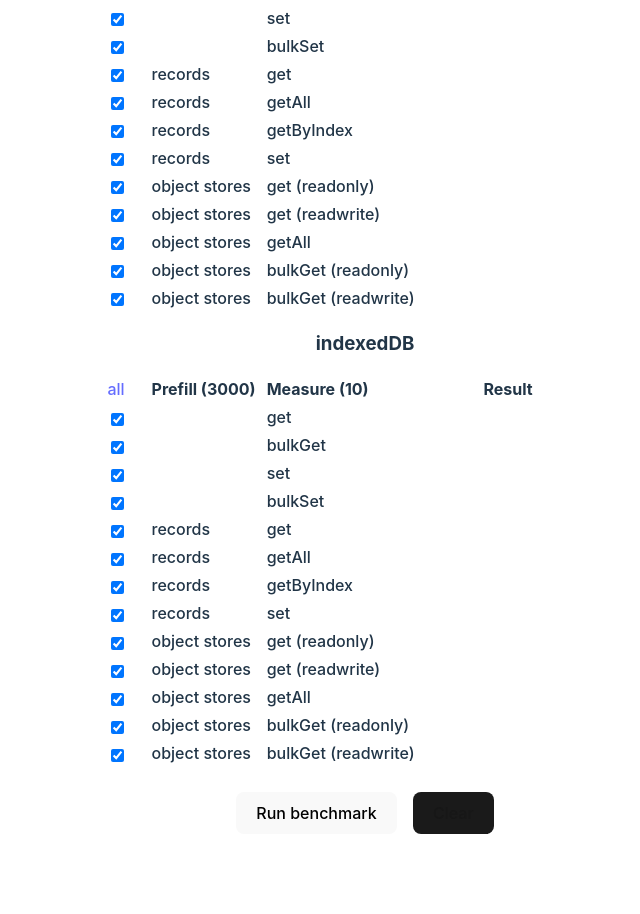
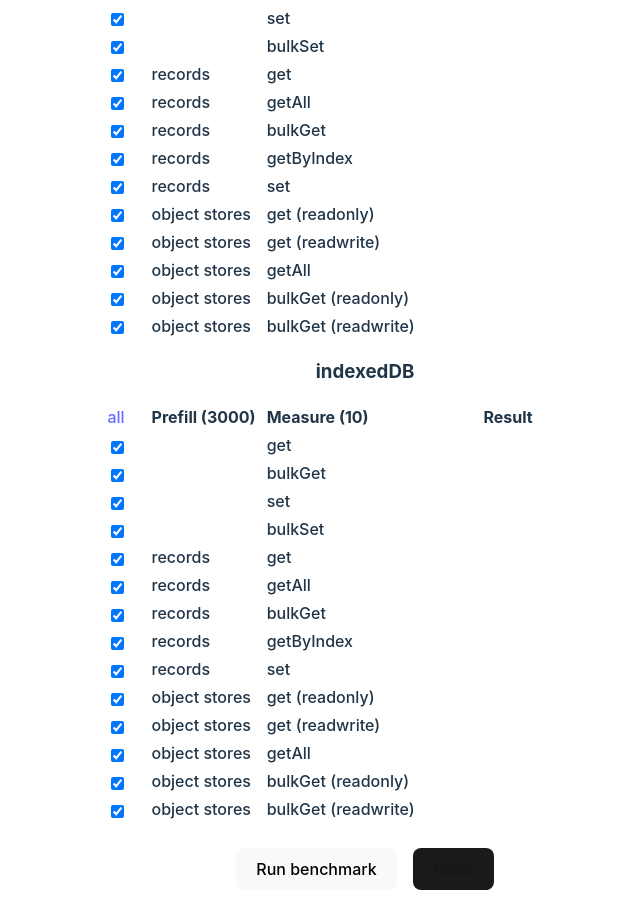
Before and after one commit to raineorshine/indexeddb-benchmark, a React (Vite) app: page / in a window 1280 px wide. Shown: the part 824-1738 px from the top of the page, without its empty margins (275-915 px from the left). Built offline with nearby package versions, Linux system fonts and the light colour scheme.

Commit message:
Add records bulkGet test.

```diff
--- a/src/tests.ts
+++ b/src/tests.ts
@@ -153,6 +153,22 @@
 
         {
           prefill: 'records',
+          measure: 'bulkGet',
+          spec: {
+            bulk: iterations,
+            before: prefillRecords,
+            measure: async i => {
+              const keys = Array(iterations)
+                .fill(0)
+                .map(() => randRange(iterations))
+              await db.bulkGet?.(testStoreName, keys, 'readonly')
+            },
+            after: db.clear,
+          },
+        },
+
+        {
+          prefill: 'records',
           measure: 'getByIndex',
           spec: {
             before: async () => {
```
